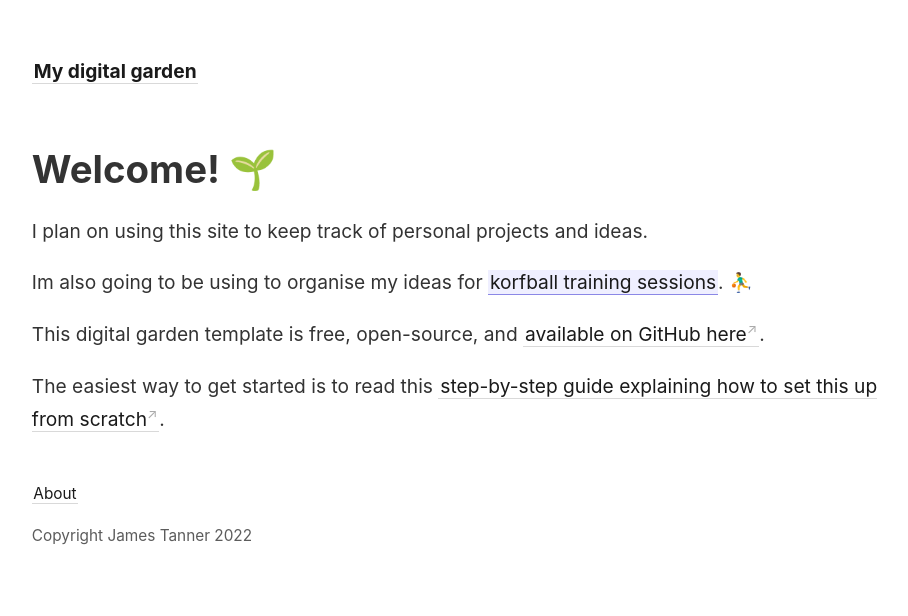
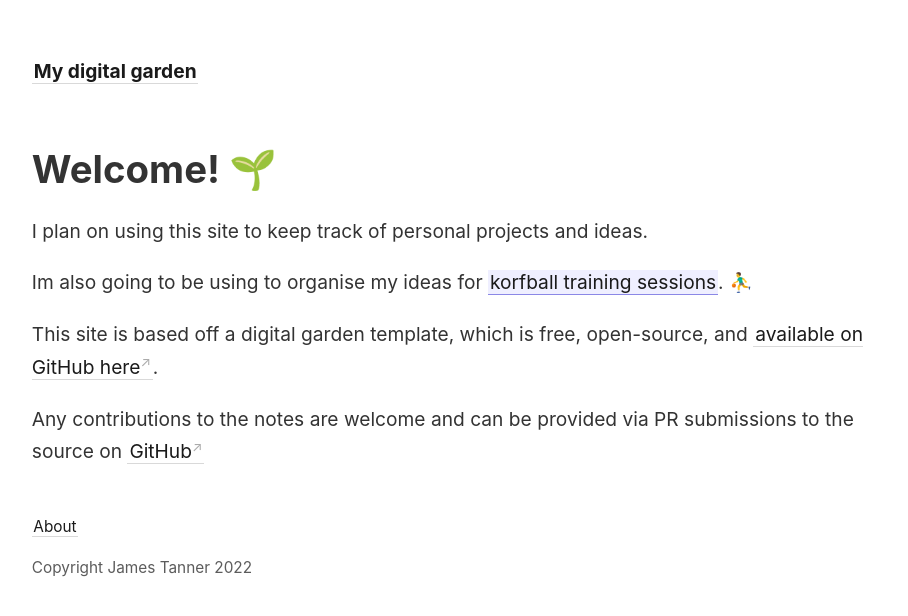
Before and after one commit to jamesptanner/notes, a Jekyll site: the page built from _pages/index.md, in a window 1280 px wide. Shown: the top 616 px of the page, without its empty margins (45-953 px from the left). Built offline with Jekyll 4.4.1, drawn with Linux system fonts in a browser that asks for light colours.

Commit message:
update index page.

```diff
--- a/_pages/index.md
+++ b/_pages/index.md
@@ -11,9 +11,9 @@ I plan on using this site to keep track of personal projects and ideas.
 
 Im also going to be using to organise my ideas for [[korfball|korfball training sessions]]. ⛹️‍♂️
 
-This digital garden template is free, open-source, and [available on GitHub here](https://github.com/maximevaillancourt/digital-garden-jekyll-template).
+This site is based off a digital garden template, which is free, open-source, and [available on GitHub here](https://github.com/maximevaillancourt/digital-garden-jekyll-template).
 
-The easiest way to get started is to read this [step-by-step guide explaining how to set this up from scratch](https://maximevaillancourt.com/blog/setting-up-your-own-digital-garden-with-jekyll).
+Any contributions to the notes are welcome and can be provided via PR submissions to the source on [GitHub](https://github.com/jamesptanner/notes)
 
 <style>
   .wrapper {
```
